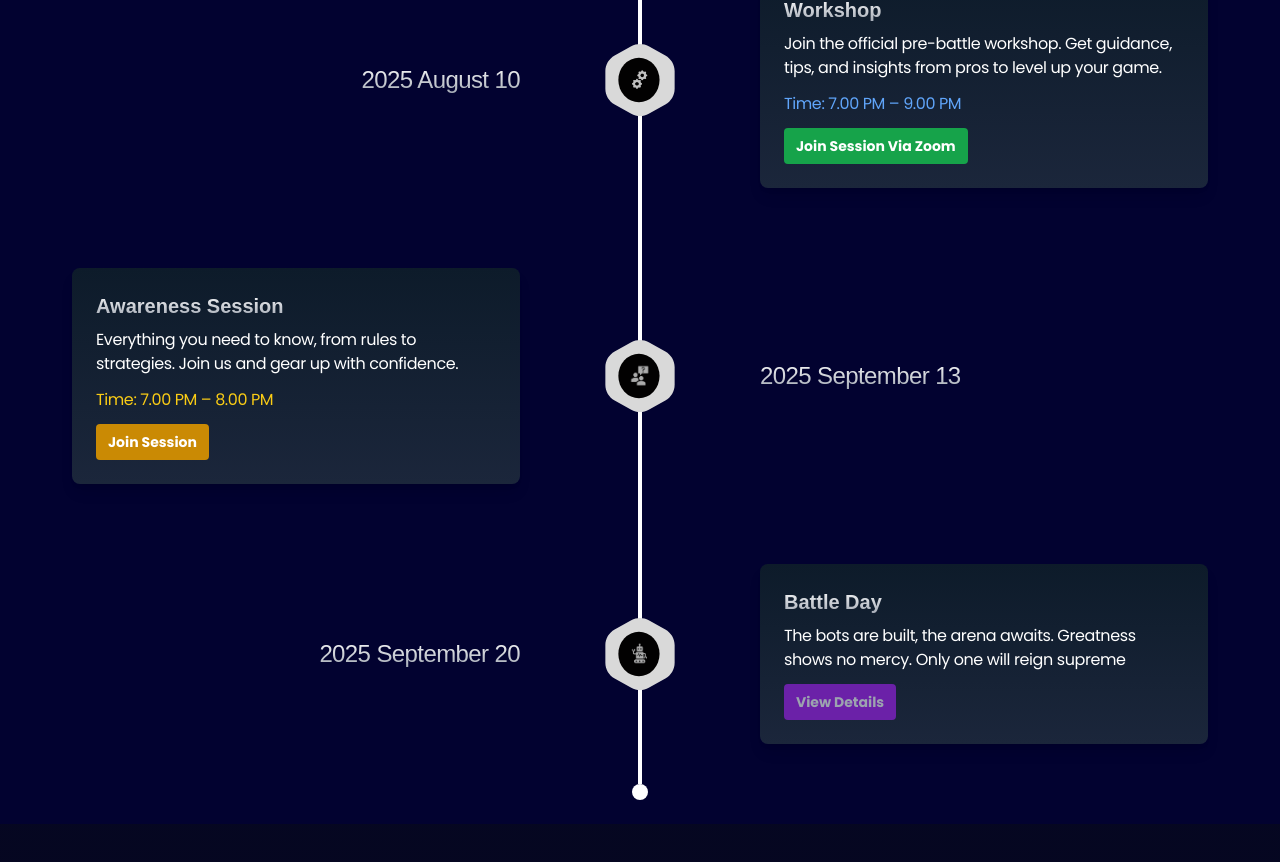
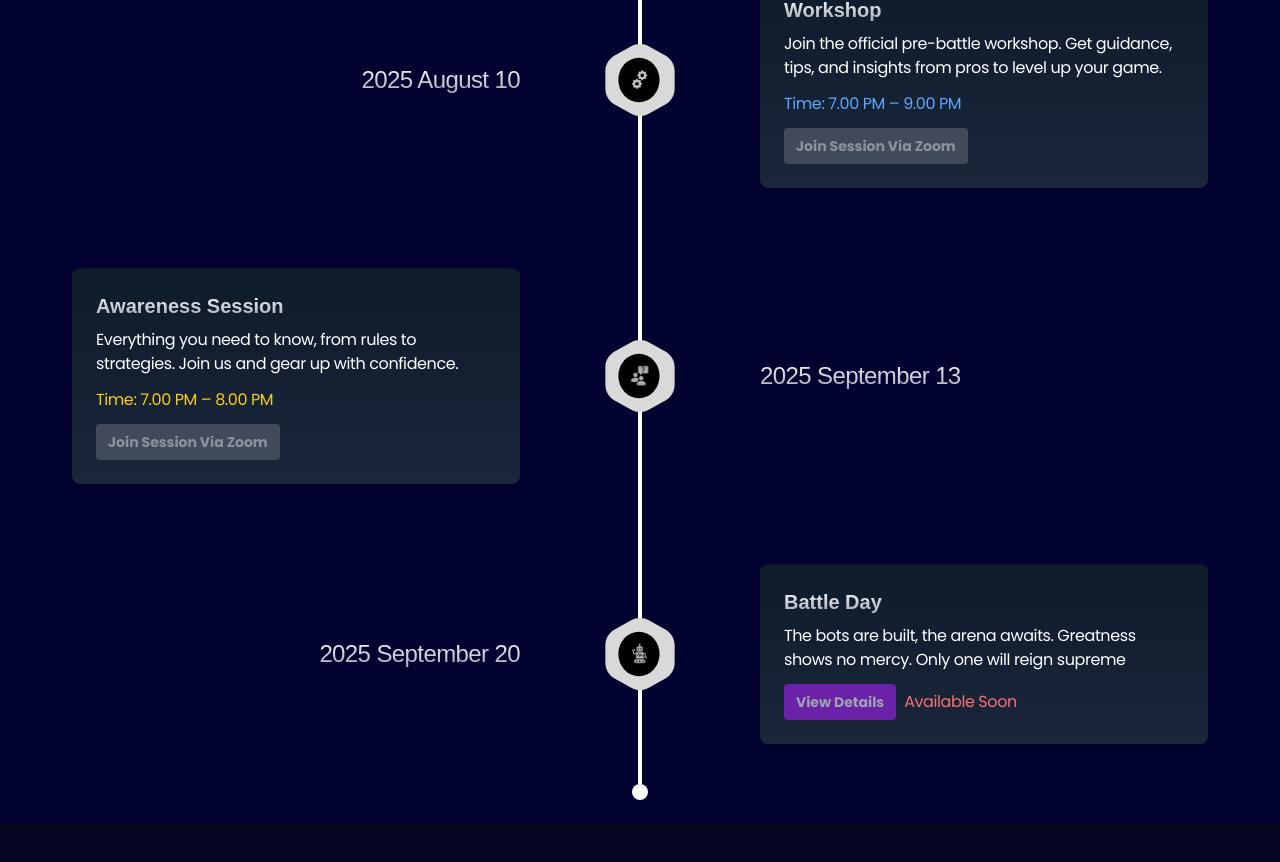
Before and after one commit to ecs-uok/UOK_Robot_Battles_2K25, a React (Vite) app: page / in a window 1280 px wide. Shown: the part 5098-5960 px from the top of the page. Built offline with nearby package versions, Linux system fonts and the light colour scheme; a web font is replaced by a local one.

Commit message:
fix: update Awareness Session button text and disable button for past events

```diff
--- a/src/components/Timeline/Timeline.jsx
+++ b/src/components/Timeline/Timeline.jsx
@@ -33,7 +33,7 @@ const events = [
     title: "Awareness Session",
     description:
       "Everything you need to know, from rules to strategies. Join us and gear up with confidence.",
-    button: "Join Session",
+    button: "Join Session Via Zoom",
     buttonColor: "bg-yellow-600 hover:bg-yellow-500 text-white transition",
     image: "/Timeline/Icon4.png",
   },
@@ -210,31 +210,31 @@ function TimelineCard({ event, registerButtonRef }) {
           >
             Registration Closed
           </button>
+        ) : event.title === "Awareness Session" ? (
+          <button
+            className="bg-gray-500 text-white font-poppins font-bold text-sm px-3 py-2 rounded cursor-not-allowed opacity-50"
+            disabled
+          >
+            Join Session Via Zoom
+          </button>
+        ) : event.title === "Workshop" ? (
+          <button
+            className="bg-gray-500 text-white font-poppins font-bold text-sm px-3 py-2 rounded cursor-not-allowed opacity-50"
+            disabled
+          >
+            Join Session Via Zoom
+          </button>
         ) : (
           <button
             className={`${
               event.buttonColor
             } font-poppins font-bold text-sm px-3 py-2 rounded ${
-              event.title === "Workshop"
-                ? "text-white transition"
-                : event.title === "Awareness Session"
-                ? "text-white transition"
-                : event.title === "Battle Day"
+              event.title === "Battle Day"
                 ? "text-gray-400 hover:bg-none cursor-not-allowed"
                 : "text-gray-400 transition"
             }`}
             onClick={() => {
-              if (event.title === "Workshop") {
-                window.open(
-                  "https://zoom.us/j/95862962013?pwd=1vDaBwQIAekDUmqTRu0DHb4ZqIsHiw.1",
-                  "_blank"
-                );
-              } else if (event.title === "Awareness Session") {
-                window.open(
-                  "https://zoom.us/j/98868373886?pwd=8LbY09Izpq1IcQQA3tmEPzsvImxFio.1", // <-- Replace with actual link
-                  "_blank"
-                );
-              } else if (event.title === "Battle Day") {
+              if (event.title === "Battle Day") {
                 return null;
               } else {
                 window.open("https://forms.google.com/your-form-url", "_blank");
@@ -245,6 +245,11 @@ function TimelineCard({ event, registerButtonRef }) {
             {event.button}
           </button>
         )}
+        {event.title === "Battle Day" && (
+          <p className="text-xs md:text-base font-poppins text-red-400 mt-2 md:mt-0">
+            Available Soon
+          </p>
+        )}
       </div>
     </div>
   );
```
